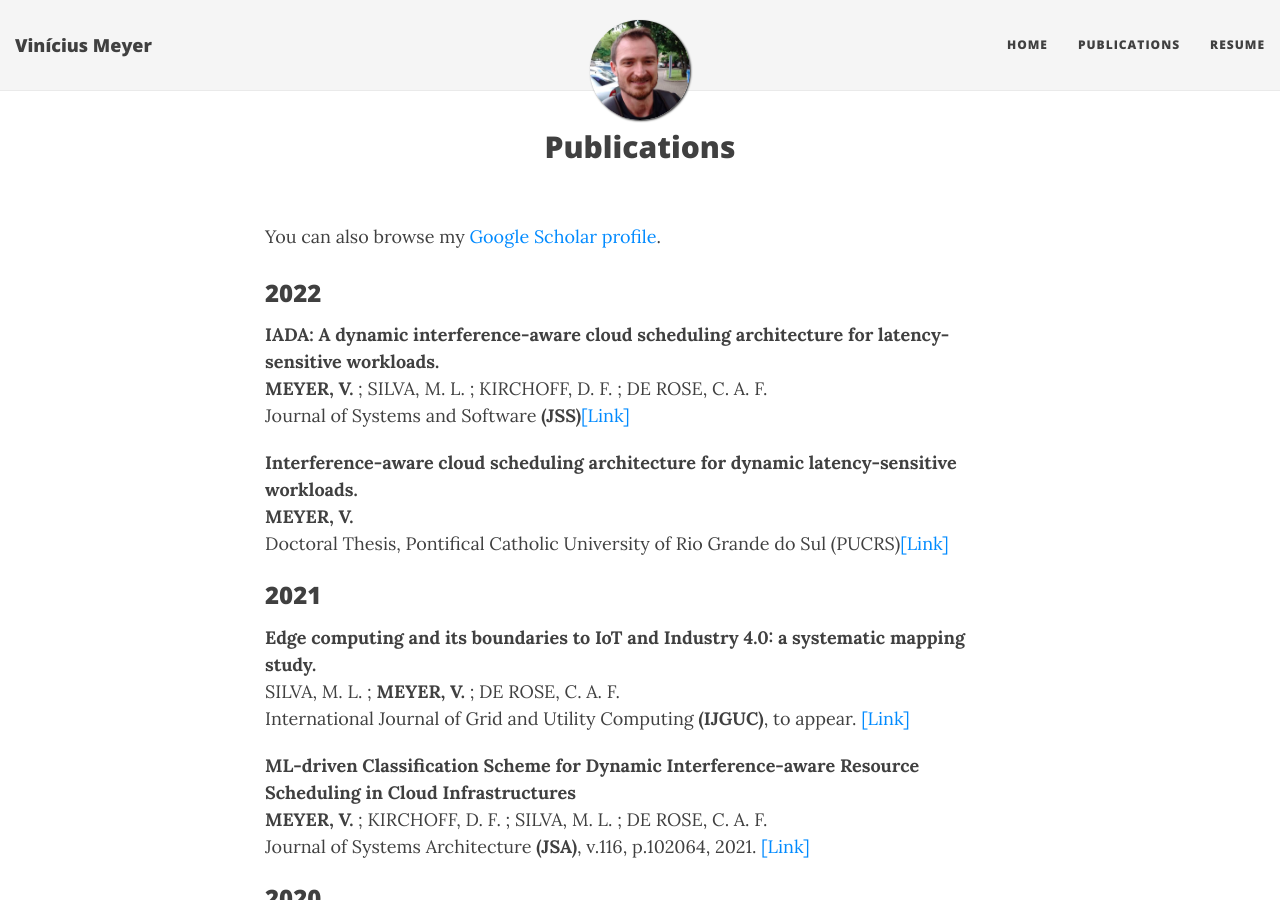
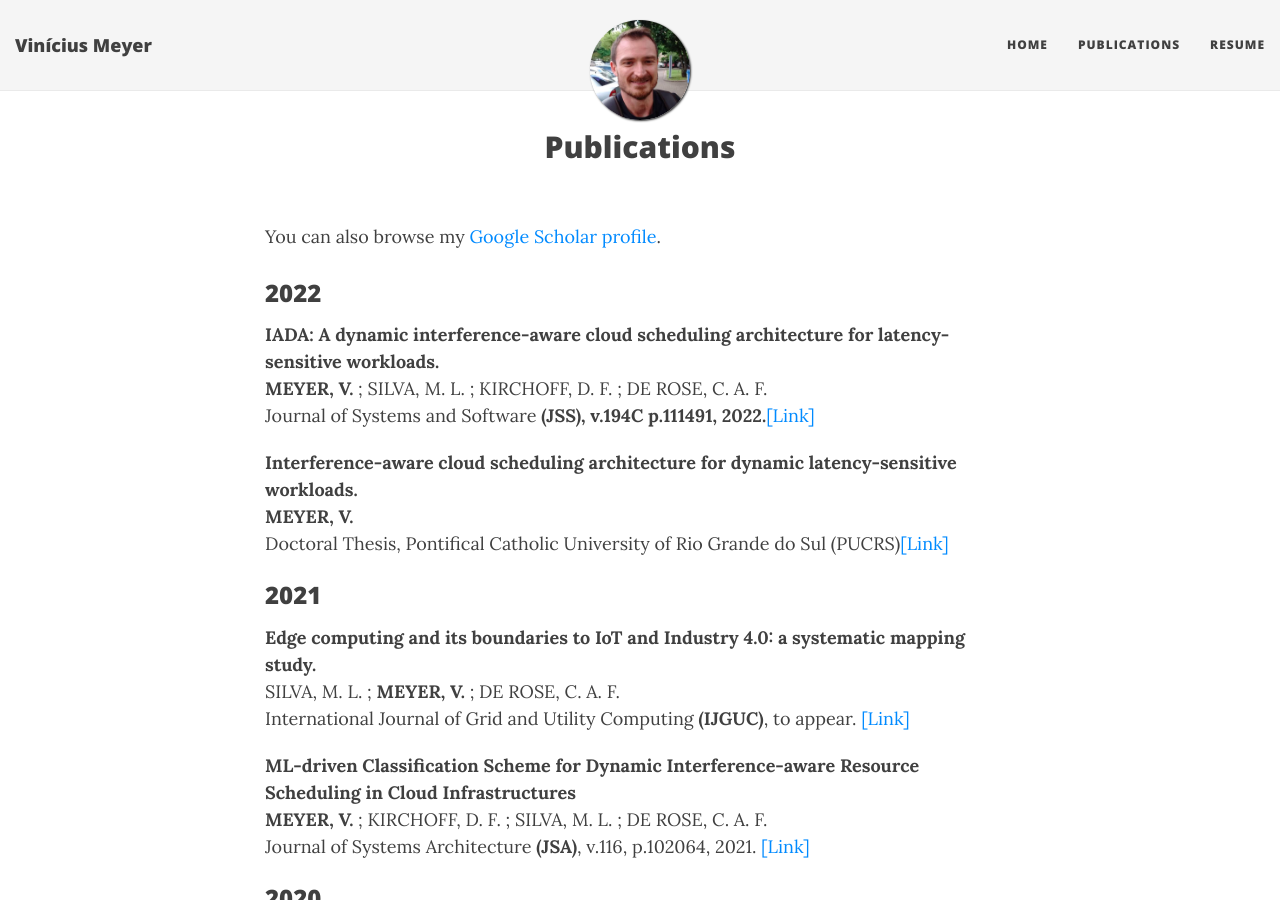
Before and after one commit to ViniciusMeyer/viniciusmeyer.github.io, a Jekyll site: the page built from publications.md, in a window 1280 px wide and 900 px high. Built offline with Jekyll 4.4.1, drawn with Linux system fonts in a browser that asks for light colours; nearby versions of some CDN libraries.

Commit message:
Update publications.md

```diff
--- a/publications.md
+++ b/publications.md
@@ -14,7 +14,7 @@ You can also browse my <a href="https://scholar.google.com.br/citations?user=t9w
        <p class="media-heading">
           <strong> IADA: A dynamic interference-aware cloud scheduling architecture for latency-sensitive workloads.</strong><br />
          <b>MEYER, V.</b> ; SILVA, M. L. ; KIRCHOFF, D. F. ; DE ROSE, C. A. F.<br />
-		Journal of Systems and Software <b>(JSS)</b><a href="https://www.sciencedirect.com/science/article/pii/S0164121222001698">[Link]</a><br />
+		Journal of Systems and Software <b>(JSS), v.194C p.111491, 2022.</b><a href="https://www.sciencedirect.com/science/article/pii/S0164121222001698">[Link]</a><br />
        </p>
     </div>
 </div>
```
